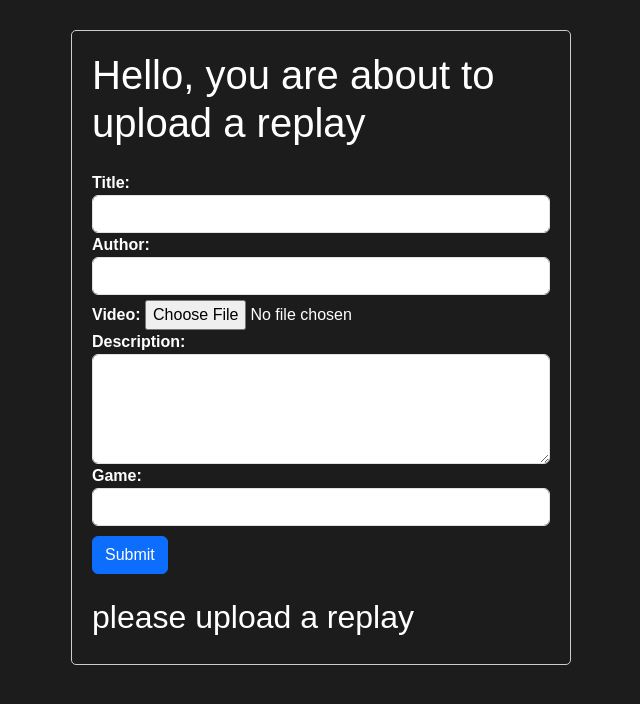
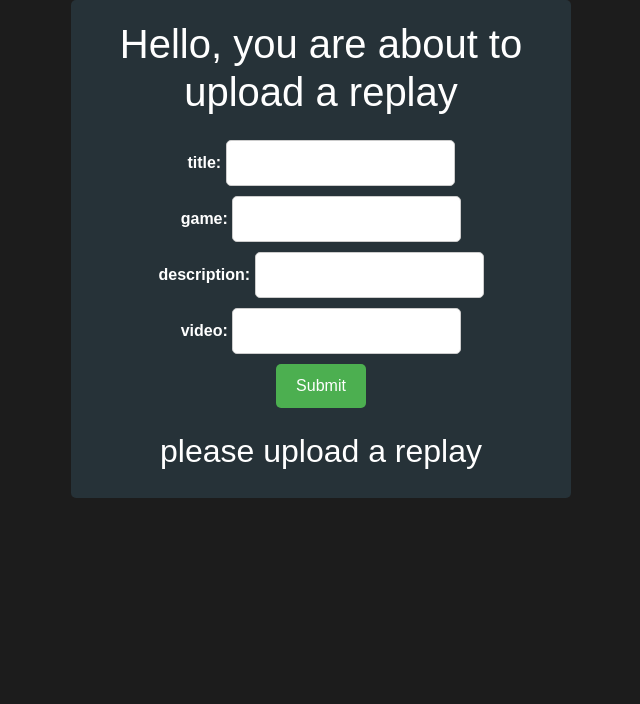
Before and after one commit to KamenSid/BG, a Django app: page /members/ in a window 1280 px wide. Shown: the part 96-800 px from the top of the page, without its empty margins (319-959 px from the left). Run offline with Django 4.2, Linux system fonts and the light colour scheme; the visitor is signed in with stand-in values (Sample User, id 1).

Commit message:
Did some small work on the upload-replay form.

```diff
--- a/BG/members/static/upload_replay.css
+++ b/BG/members/static/upload_replay.css
@@ -1,20 +1,56 @@
 .container-upload {
+    max-width: 500px;
+    margin: 0 auto;
+    padding: 20px;
+    border-radius: 5px;
+    background-color: #263238;
+    color: white;
+    text-align: center;
+}
 
-            max-width: 500px;
-            margin: 30px auto;
-            padding: 20px;
+.container-upload h1 {
+    margin-bottom: 20px;
+    text-align: center;
+    color: white;
+}
+
+.container-upload form {
+    display: flex;
+    flex-direction: column;
+    align-items: center;
+    gap: 10px;
+    font-weight: bold;
+    text-align: center;
+
+}
+
+.container-upload label {
+    font-weight: bold;
+    margin-bottom: 10px;
+}
+
+.container-upload input[type="text"],
+.container-upload input[type="file"] {
+
+    padding: 10px;
     border: 1px solid #ccc;
     border-radius: 5px;
 }
 
-        .form-group label {
-            font-weight: bold;
+.container-upload button {
+    padding: 10px 20px;
+    background-color: #4caf50;
+    color: white;
+    border: none;
+    border-radius: 5px;
+    cursor: pointer;
 }
 
-        .form-group input[type="file"] {
-            margin-top: 5px;
+.container-upload button:hover {
+    background-color: #262;
 }
 
-        .btn-primary {
-            margin-top: 10px;
+.container-upload h2 {
+    margin-top: 20px;
+    text-align: center;
 }
--- a/BG/members/templates/members/upload_replay.html
+++ b/BG/members/templates/members/upload_replay.html
@@ -1,53 +1,22 @@
 {% extends 'testdb/base.html' %}
 {% load static %}
-{% block content %}
-    <head>
-        <link href="{% static 'upload_replay.css' %}" rel="stylesheet">
-        <meta charset="UTF-8">
-        <title>Upload Replay</title>
-
-    </head>
-    <body>
 
 
+{% block title %}
+Upload Replay
+{% endblock %}
+{% block content %}
+    <link href="{% static 'upload_replay.css' %}" rel="stylesheet">
     <div class="container-upload">
         <h1 class="mb-4">Hello, you are about to upload a replay</h1>
-
         <form action="{% url 'upload-replay' %}" method="post" enctype="multipart/form-data">
             {% csrf_token %}
-
-            <div class="form-group">
-                <label for="id_title">Title:</label>
-                <input type="text" id="id_title" name="title" class="form-control" required>
-            </div>
-
-            <div class="form-group">
-                <label for="id_author">Author:</label>
-                <input type="text" id="id_author" name="author" class="form-control" required>
-            </div>
-
-            <div class="form-group">
-                <label for="id_video">Video:</label>
-                <input type="file" id="id_video" name="video" class="form-control-file" required>
-            </div>
-
-            <div class="form-group">
-                <label for="id_description">Description:</label>
-                <textarea id="id_description" name="description" class="form-control" rows="4" required></textarea>
-            </div>
-
-            <div class="form-group">
-                <label for="id_game">Game:</label>
-                <input type="text" id="id_game" name="game" class="form-control" required>
-            </div>
+            {{ form.as_div }}
 
             <button type="submit" name="submit" class="btn btn-primary">Submit</button>
         </form>
         {% if message %}
-        <h2 class="mt-4">{{ message }}</h2>
+            <h2 class="mt-4">{{ message }}</h2>
         {% endif %}
     </div>
-
 {% endblock %}
-</body>
-</html>
--- a/BG/members/views.py
+++ b/BG/members/views.py
@@ -13,7 +13,9 @@ def upload_replay(request):
     if request.method == "POST":
         form = CreateReplay(request.POST)
         if form.is_valid():
-            form.save()
+            replay = form.save(commit=False)
+            replay.author = request.user
+            replay.save()
             context["message"] = "You have uploaded a replay!"
             return redirect("index")
         else:
--- a/BG/testdb/templates/testdb/base.html
+++ b/BG/testdb/templates/testdb/base.html
@@ -29,7 +29,7 @@
                             <a class="nav-link" href={% url "search" %}>Search</a>
                         </li>
 
-                        {% if not user.is_authenticated %}
+                        {% if not request.user.is_authenticated %}
                             <li class="nav-item">
                                 <a class="nav-link" href={% url "log-in-user" %}>LogIn</a>
                             </li>
--- a/BG/testdb/templates/testdb/search.html
+++ b/BG/testdb/templates/testdb/search.html
@@ -12,9 +12,9 @@
             <button class="search-button" type="submit">Search</button>
         </form>
     </div>
-
+    <div>
         {% if search_results %}
-        <ul class="search-results">
+            <ul  class="search-results">
                 {% for result in search_results %}
                     <li class="search-line">
                         <a class="search-link" href="{% url 'replay-details' result.pk %}">
@@ -27,4 +27,5 @@
         {% else %}
             <p class="no-results">No results found.</p>
         {% endif %}
+    </div>
 {% endblock %}
```
Also changed, not shown: BG/testdb/static/search.css (+6 -2 lines). Lines whose indentation alone changed are shown as unchanged.
